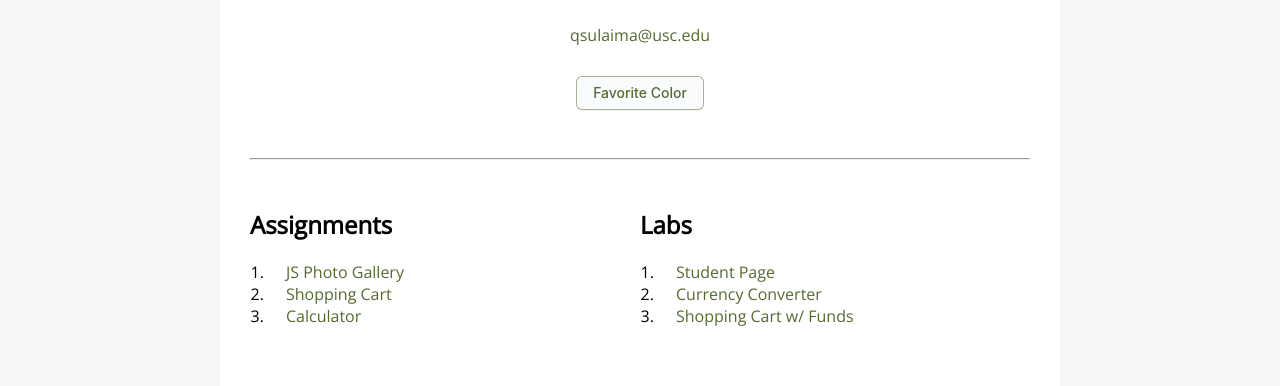
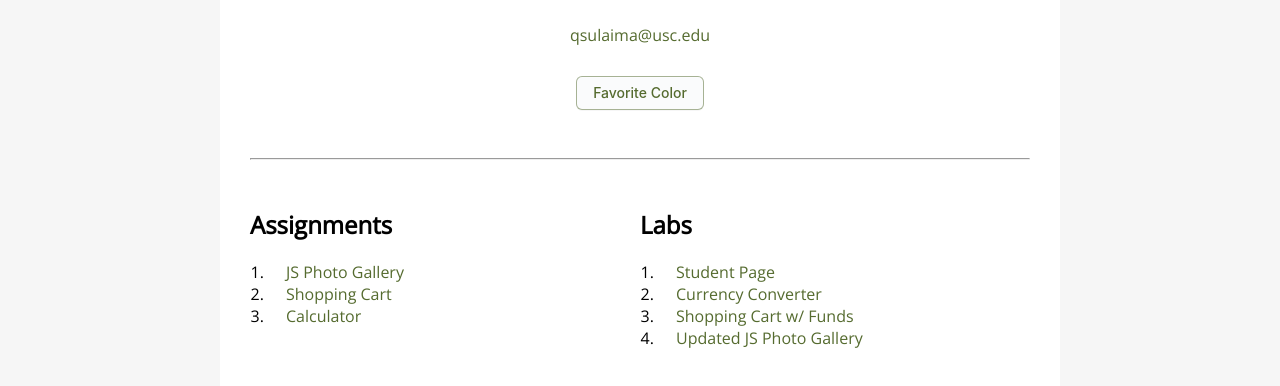
Before and after one commit to uscwebdev/itp301-submissions-qaisarsulaiman, a plain HTML site: page index.html in a window 1280 px wide. Shown: the part 156-542 px from the top of the page. Drawn offline with nearby package versions, Linux system fonts and the light colour scheme.

Commit message:
Update index.html

```diff
--- a/index.html
+++ b/index.html
@@ -153,6 +153,7 @@
                     <li><a href="index.html">Student Page</a></li>
                     <li><a href="lab02/index.html">Currency Converter</a></li>
                     <li><a href="lab03/index.html">Shopping Cart w/ Funds</a></li>
+                    <li><a href="lab04/index.html">Updated JS Photo Gallery</a></li>
                 </ol>
             </div> <!-- End labs -->
             <div class="clear-float"></div>
```
